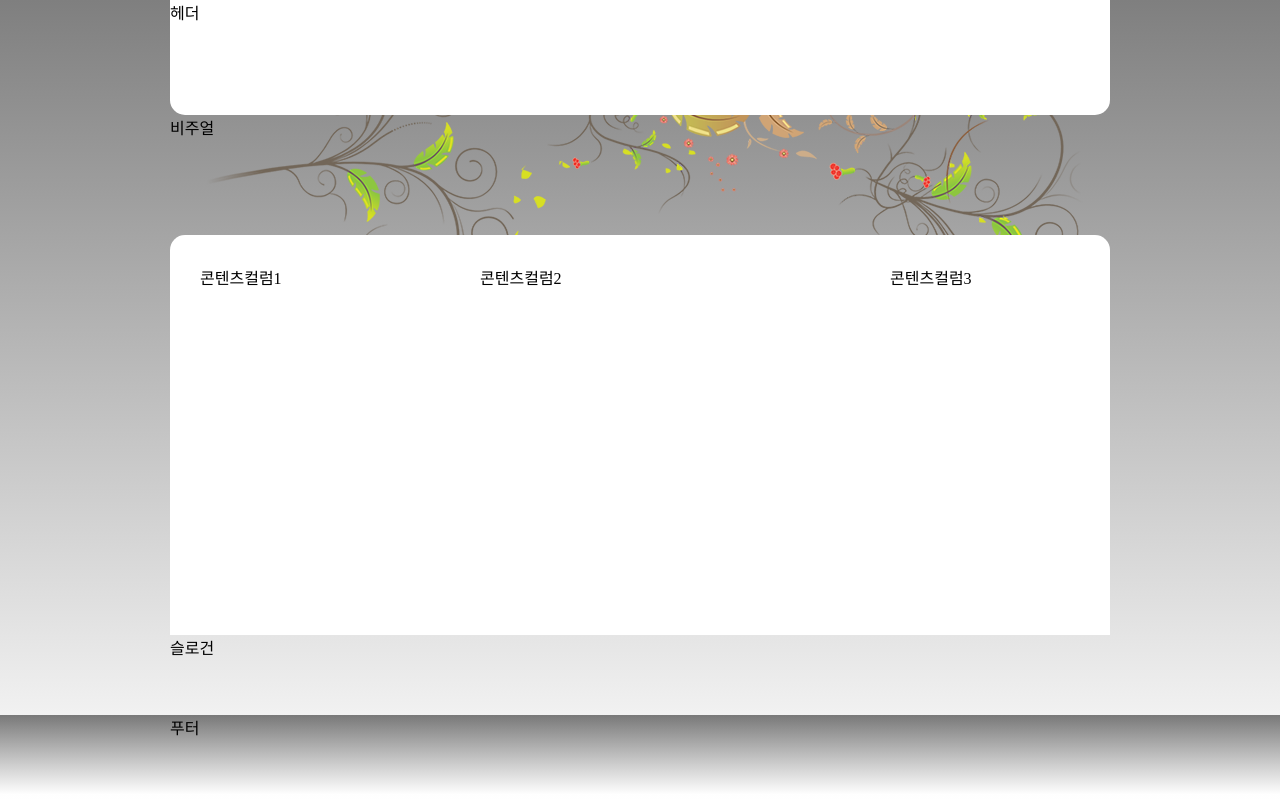
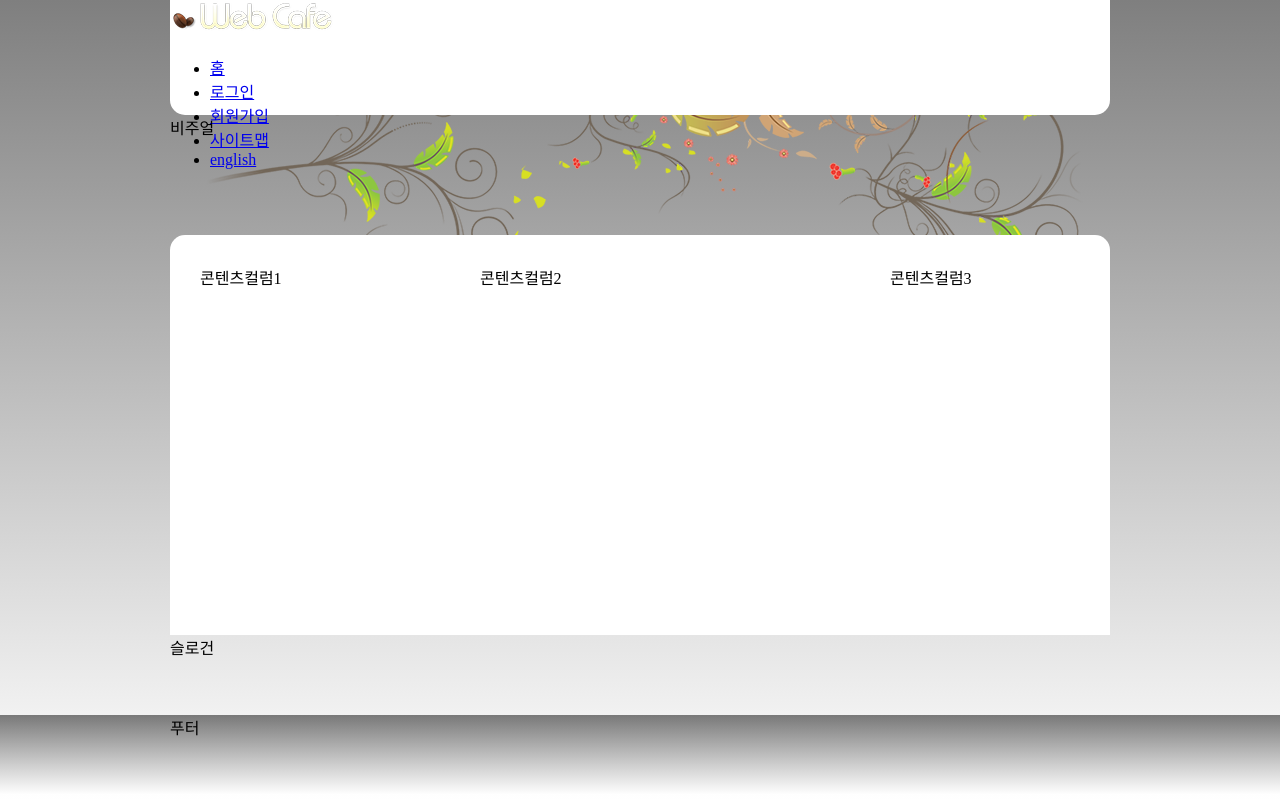
Before and after one commit to dark8293/-, a plain HTML site: page index.html in a window 1280 px wide. Drawn offline with Linux system fonts and the light colour scheme.

Commit message:
해더 콘텐츠 생성

```diff
--- a/css/style.css
+++ b/css/style.css
@@ -1,4 +1,26 @@
 @charset "utf-8";
+/*웹폰트 선언*/
+@font-face {
+    font-family: 'Noto Sans Regular';
+    font-style: normal;
+    font-weight: 400;
+    src: local('Noto Sans Regular'), local('NotoSans-Regular'),
+    url('font/eot/NotoSansKR-Regular-Hestia.eot'),
+    url('font/eot/NotoSansKR-Regular-Hestia.eot?#iefix') format('embedded-opentype'),
+    url('font/woff/NotoSansKR-Regular-Hestia.woff') format('woff'),
+    url('font/otf/NotoSansKR-Regular-Hestia.otf') format('opentype');
+}
+@font-face {
+    font-family: 'Noto Sans Bold';
+    font-style: normal;
+    font-weight: 700;
+    src: local('Noto Sans Bold'), local('NotoSans-Bold'),
+    url('font/eot/NotoSansKR-Bold-Hestia.eot'),
+    url('font/eot/NotoSansKR-Bold-Hestia.eot?#iefix') format('embedded-opentype'),
+    url('font/woff/NotoSansKR-Bold-Hestia.woff') format('woff'),
+    url('font/otf/NotoSansKR-Bold-Hestia.otf') format('opentype');
+}
+
 /* 요소의 여백 초기화 */
 html, body, h1, h2, h3, h4, h5, h6, p{
   margin: 0;
@@ -9,6 +31,12 @@ h1, h2, h3, h4, h5, h6{
   font-size: 1em;
   font-weight: normal;
 }
+/*기본스타일*/
+body{
+  font-family: 'Noto Sans Regular',sans-serif;
+  font-family: "돋움", Dotum;
+}
+
 /* 레이아웃 */
 .wrapper{
   background: url(images/bg_flower.png) no-repeat 50% 0,
--- a/index.html
+++ b/index.html
@@ -1,15 +1,39 @@
 <!DOCTYPE html>
 <html lang="ko">
+
 <head>
     <meta charset="UTF-8">
     <meta name="viewport" content="width=device-width, initial-scale=1.0">
     <meta http-equiv="X-UA-Compatible" content="ie=edge">
-    <title>Web Cafe</title>
+    <title>웹카페= 웹접근성 및 웹 표준,</title>
+    <link rel="shortcut icon" href="images/common/webcafe.ico">
     <link rel="stylesheet" href="css/style.css">
 </head>
+
 <body>
     <div class="wrapper">
-      <header class="header">헤더</header>
+        <header class="header">
+            <h1 class="log">
+                <img src="images/logo.png" alt="WebCafe">
+            </h1>
+            <ul class="info-menu">
+                <li>
+                    <a href="#">홈</a>
+                </li>
+                <li>
+                    <a href="#">로그인</a>
+                </li>
+                <li>
+                    <a href="#">회원가입</a>
+                </li>
+                <li>
+                    <a href="#">사이트맵</a>
+                </li>
+                <li>
+                    <a href="#">english</a>
+                </li>
+            </ul>
+        </header>
         <div class="visual">비주얼</div>
         <main class="main-content">
             <div class="group group1">콘텐츠컬럼1</div>
@@ -17,7 +41,10 @@
             <div class="group group3">콘텐츠컬럼3</div>
         </main>
         <article class="slogan">슬로건</article>
-      <div class="footer-bg"><footer class="footer">푸터</footer></div>
+        <div class="footer-bg">
+            <footer class="footer">푸터</footer>
+        </div>
     </div>
 </body>
+
 </html>
```
Lines whose indentation alone changed are shown as unchanged.
